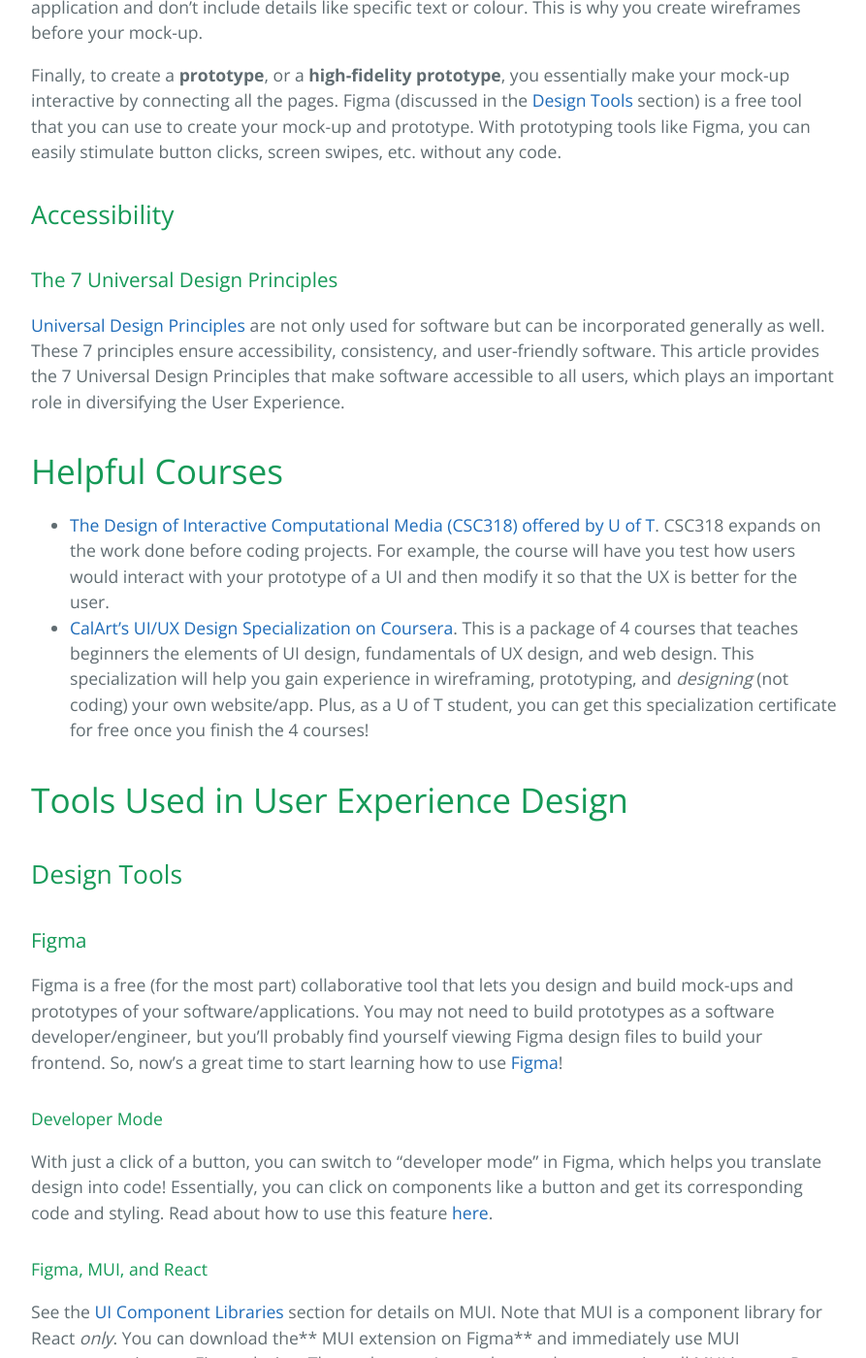
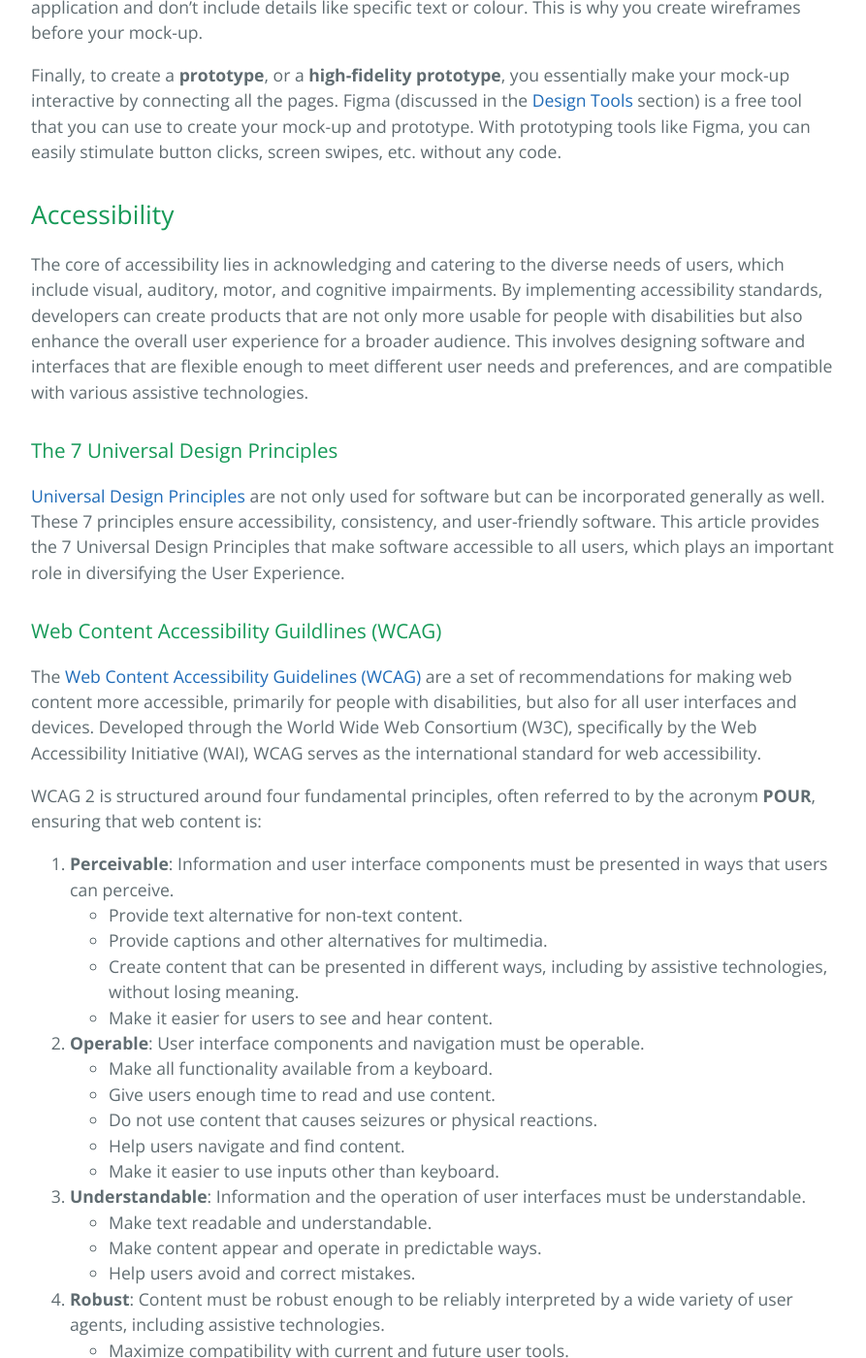
Before and after one commit to learning-software-engineering/learning-software-engineering.github.io, a Jekyll site: the page built from Topics/User_Experience.md, in a window 1280 px wide and 1400 px high, scrolled down 7124 px. Shown: the whole window at 97% size, without its empty margins (192-1085 px from the left). Built offline with Jekyll 4.4.1, drawn with Linux system fonts in a browser that asks for light colours; our own code applies the rules of GitHub Pages for plain Markdown files.

Commit message:
Add WCAG

```diff
--- a/Topics/User_Experience.md
+++ b/Topics/User_Experience.md
@@ -177,11 +177,40 @@
 Finally, to create a **prototype**, or a **high-fidelity prototype**, you essentially make your mock-up interactive by connecting all the pages. Figma (discussed in the [Design Tools](https://learning-software-engineering.github.io/Topics/User_Experience.html#figma) section) is a free tool that you can use to create your mock-up and prototype. With prototyping tools like Figma, you can easily stimulate button clicks, screen swipes, etc. without any code.
 
 ## Accessibility
+
+The core of accessibility lies in acknowledging and catering to the diverse needs of users, which include visual, auditory, motor, and cognitive impairments. By implementing accessibility standards, developers can create products that are not only more usable for people with disabilities but also enhance the overall user experience for a broader audience. This involves designing software and interfaces that are flexible enough to meet different user needs and preferences, and are compatible with various assistive technologies.
+
 ### The 7 Universal Design Principles
 
 [Universal Design Principles](https://www.buffalo.edu/access/help-and-support/topic3/universaldesignprinciples.html) are not only used for software but can be incorporated generally as well. These 7 principles ensure accessibility, consistency, and user-friendly software.
 This article provides the 7 Universal Design Principles that make software accessible to all users, which plays an important role in diversifying the User Experience.
 
+### Web Content Accessibility Guildlines (WCAG)
+
+The [Web Content Accessibility Guidelines (WCAG)](https://www.w3.org/WAI/standards-guidelines/wcag/) are a set of recommendations for making web content more accessible, primarily for people with disabilities, but also for all user interfaces and devices. Developed through the World Wide Web Consortium (W3C), specifically by the Web Accessibility Initiative (WAI), WCAG serves as the international standard for web accessibility.
+
+WCAG 2 is structured around four fundamental principles, often referred to by the acronym **POUR**, ensuring that web content is:
+
+1. **Perceivable**:  Information and user interface components must be presented in ways that users can perceive.
+    - Provide text alternative for non-text content.
+    - Provide captions and other alternatives for multimedia.
+    - Create content that can be presented in different ways, including by assistive technologies, without losing meaning.
+    - Make it easier for users to see and hear content.
+
+2. **Operable**: User interface components and navigation must be operable.
+    - Make all functionality available from a keyboard.
+    - Give users enough time to read and use content.
+    - Do not use content that causes seizures or physical reactions.
+    - Help users navigate and find content.
+    - Make it easier to use inputs other than keyboard.
+
+3. **Understandable**: Information and the operation of user interfaces must be understandable.
+    - Make text readable and understandable.
+    - Make content appear and operate in predictable ways.
+    - Help users avoid and correct mistakes.
+
+4. **Robust**: Content must be robust enough to be reliably interpreted by a wide variety of user agents, including assistive technologies.
+    - Maximize compatibility with current and future user tools.
 
 # Helpful Courses
 - [The Design of Interactive Computational Media (CSC318) offered by U of T](https://artsci.calendar.utoronto.ca/course/csc318h1). CSC318 expands on the work done before coding projects. For example, the course will have you test how users would interact with your prototype of a UI and then modify it so that the UX is better for the user.
```
